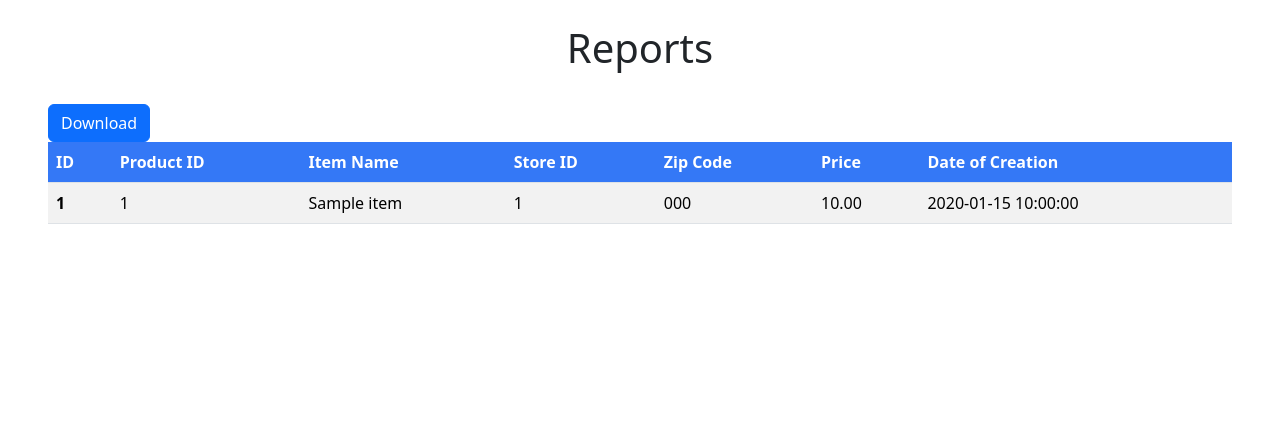
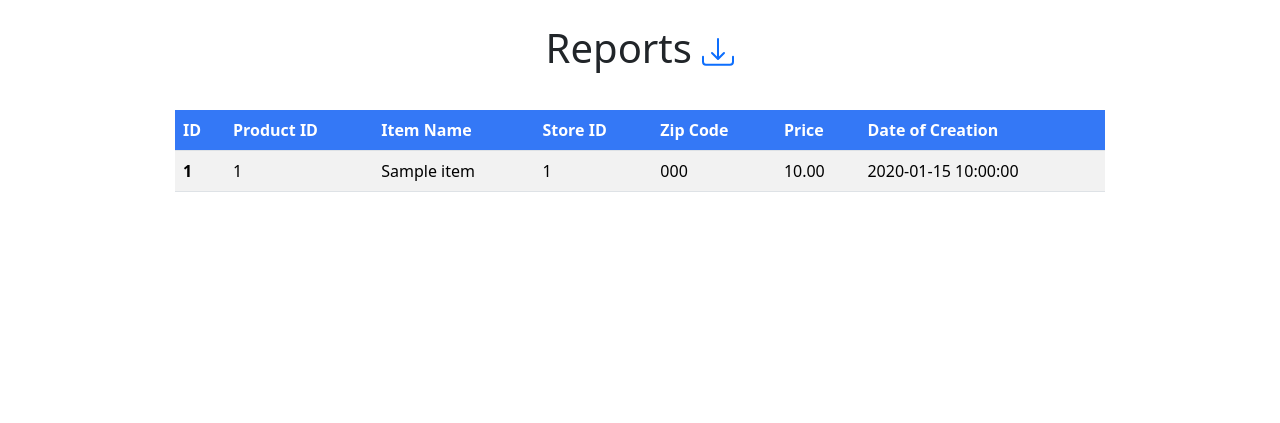
Before and after one commit to pakiri/SeniorResearchProject, a Python web app: template src/templates/reports.html in a window 1280 px wide. Shown: the part 76-499 px from the top of the page. Run offline with Jinja, Linux system fonts and the light colour scheme; the template is opened without the code that fills it: most values are stand-ins (such as "Sample title", 1, 10 or a date in 2020); some libraries are stand-ins or nearby versions.

Commit message:
Added download icon

```diff
--- a/src/templates/reports.html
+++ b/src/templates/reports.html
@@ -80,12 +80,9 @@
             background-color: #3478f6 !important;
             color: white !important;
         }
-        /* div {
-            padding-top: 50px;
-            padding-right: 30px;
-            padding-bottom: 50px;
-            padding-left: 80px;
-        } */
+        .custom-padding {
+            padding: 30px 175px 30px 175px !important;
+        }
     </style>
     <link rel="stylesheet" href="{{ url_for('static', filename='bootstrap/css/bootstrap.min.css') }}">
 </head>
@@ -159,13 +156,18 @@
         </div>
     </nav>
 
-    <h1 class="text-center">Reports</h1>
-    <br/>
+    <h1 class="text-center">Reports
+        <a href="{{ url_for('download') }}">
+            <!-- path for download icon -->
+            <svg xmlns="http://www.w3.org/2000/svg" width="32" height="32" fill="currentColor" class="bi bi-download" viewBox="0 0 16 16">
+                <path d="M.5 9.9a.5.5 0 0 1 .5.5v2.5a1 1 0 0 0 1 1h12a1 1 0 0 0 1-1v-2.5a.5.5 0 0 1 1 0v2.5a2 2 0 0 1-2 2H2a2 2 0 0 1-2-2v-2.5a.5.5 0 0 1 .5-.5"/>
+                <path d="M7.646 11.854a.5.5 0 0 0 .708 0l3-3a.5.5 0 0 0-.708-.708L8.5 10.293V1.5a.5.5 0 0 0-1 0v8.793L5.354 8.146a.5.5 0 1 0-.708.708z"/>
+            </svg>
+        </a>
+    </h1>
 
-    <div class="container-fluid px-5">
-        <form action="/admin/download">
-            <button type="submit" class="btn btn-primary">Download</button>
-        </form>
+    <div class="container-fluid custom-padding">
+
         <table class="table table-striped">
             <thead class="custom-header">
                 <tr>
```
